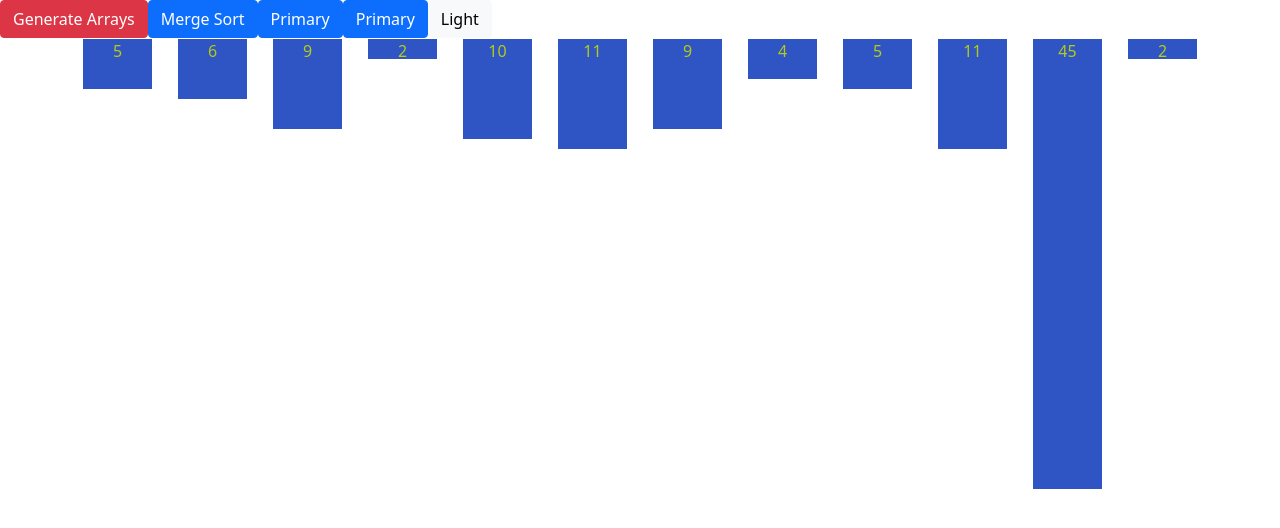
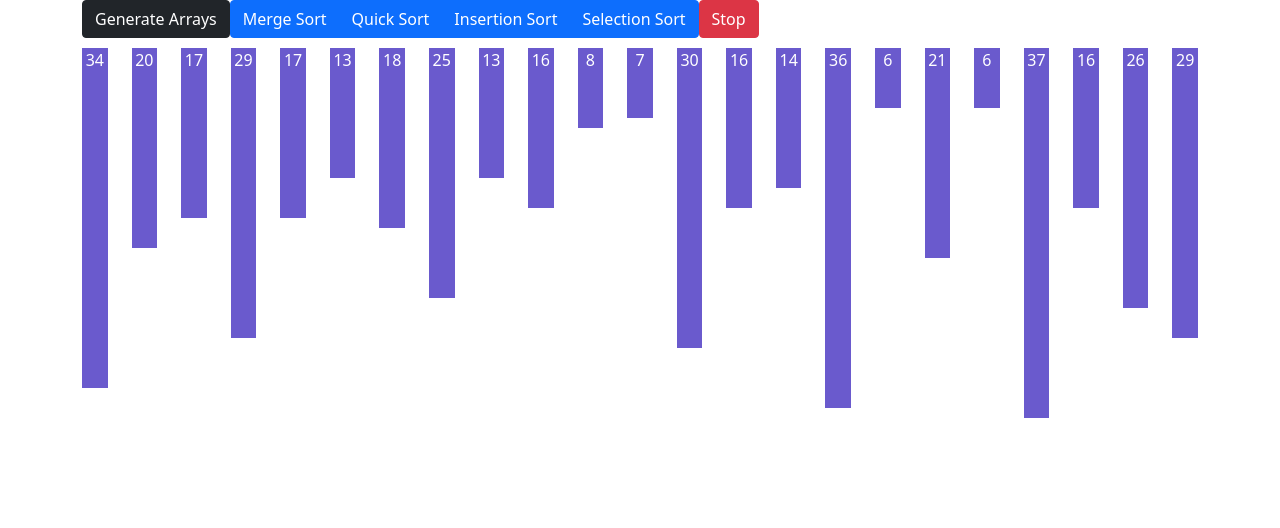
Before and after one commit to sikakente/sorting_visualizer, a Next.js app: page / in a window 1280 px wide. Shown: the top 528 px of the page. Built offline with nearby package versions, Linux system fonts and the light colour scheme.

Commit message:
Added sort animation

```diff
--- a/components/Bar.js
+++ b/components/Bar.js
@@ -4,7 +4,7 @@ export default function Bar(props) {
   const { barNumber } = props;
   return (
     <div className="col">
-      <div className={styles.bar} style={{ height: `${barNumber * 10}px` }}>
+      <div className={`${styles.bar} array-bar`} style={{ height: `${barNumber * 10}px` }}>
         {barNumber}
       </div>
     </div>
--- a/components/Bar.module.css
+++ b/components/Bar.module.css
@@ -1,6 +1,5 @@
 .bar {
-  background-color: rgb(47, 84, 196);
-  margin: 1px;
-  color: rgb(179, 203, 23);
+  background-color: rgb(106, 90, 205);
+  color: rgb(255, 255, 255);
   text-align: center;
 }
--- a/components/BarArea.js
+++ b/components/BarArea.js
@@ -1,10 +1,11 @@
 import Bar from "./Bar";
+import styles from "./BarArea.module.css";
 
 export default function BarArea(props) {
   const { bars } = props;
   return (
     <div className="container">
-      <div className="row align-items-start">
+      <div className={`row align-items-start ${styles.bararea}`}>
         {bars.map((barNumber, index) => (
           <Bar key={index} barNumber={barNumber} />
         ))}
--- a/components/BarArea.module.css
+++ b/components/BarArea.module.css
@@ -0,0 +1,3 @@
+.bararea {
+  margin-top: 10px;
+}
--- a/components/ButtonBar.js
+++ b/components/ButtonBar.js
@@ -1,22 +1,44 @@
 export default function ButtonBar(props) {
-  const { onGenerateBars, onMergeSort } = props;
+  const {
+    onGenerateBars,
+    onMergeSort,
+    onInsertionSort,
+    onSelectionSort,
+    onQuickSort,
+    onStop,
+  } = props;
   return (
-    <nav className="nav">
-      <button type="button" className="btn btn-danger" onClick={onGenerateBars}>
+    <div className="container ">
+      <button type="button" className="btn btn-dark" onClick={onGenerateBars}>
         Generate Arrays
       </button>
-      <button type="button" className="btn btn-primary" onClick={onMergeSort}>
-        Merge Sort
+
+      <div className="btn-group" role="group" aria-label="Basic example">
+        <button type="button" className="btn btn-primary" onClick={onMergeSort}>
+          Merge Sort
+        </button>
+        <button type="button" className="btn btn-primary" onClick={onQuickSort}>
+          Quick Sort
+        </button>
+        <button
+          type="button"
+          className="btn btn-primary"
+          onClick={onInsertionSort}
+        >
+          Insertion Sort
+        </button>
+        <button
+          type="button"
+          className="btn btn-primary"
+          onClick={onSelectionSort}
+        >
+          Selection Sort
+        </button>
+      </div>
+
+      <button type="button" className="btn btn-danger" onClick={onStop}>
+        Stop
       </button>
-      <button type="button" className="btn btn-primary">
-        Primary
-      </button>
-      <button type="button" className="btn btn-primary">
-        Primary
-      </button>
-      <button type="button" className="btn btn-light">
-        Light
-      </button>
-    </nav>
+    </div>
   );
 }
--- a/pages/index.js
+++ b/pages/index.js
@@ -5,10 +5,17 @@ import ButtonBar from "../components/ButtonBar";
 import { generateRandomBars } from "../utils/generateRandomBars";
 import mergeSort from "../sorting_algorithms/merge-sort";
 
-const DEFAULT_BARS = [5, 6, 9, 2, 10, 11, 9, 4, 5, 11, 45, 2];
+// Change this value for the speed of the animations.
+const ANIMATION_SPEED_MS = 200;
+
+// This is the main color of the array bars.
+const PRIMARY_COLOR = "rgb(106, 90, 205)";
+
+// This is the color of array bars that are being compared throughout the animations.
+const SECONDARY_COLOR = "rgb(238, 130, 238)";
 
 export default function Home() {
-  const [bars, setBars] = useState(DEFAULT_BARS);
+  const [bars, setBars] = useState(() => generateRandomBars());
 
   const handleGenerateBars = () => {
     const newBars = generateRandomBars();
@@ -16,8 +23,46 @@ export default function Home() {
   };
 
   const handleMergeSort = () => {
-    const newBars = mergeSort(bars);
-    setBars(newBars);
+    const { sortedArray: newBars, animations } = mergeSort(bars);
+    for (let i = 0; i < animations.length; i++) {
+      const arrayBars = document.getElementsByClassName("array-bar");
+      console.log(arrayBars);
+      const isColorChange = i % 3 !== 2;
+      if (isColorChange) {
+        const [barOneIdx, barTwoIdx] = animations[i];
+        const barOneStyle = arrayBars[barOneIdx].style;
+        const barTwoStyle = arrayBars[barTwoIdx].style;
+        const color = i % 3 === 0 ? SECONDARY_COLOR : PRIMARY_COLOR;
+        setTimeout(() => {
+          barOneStyle.backgroundColor = color;
+          barTwoStyle.backgroundColor = color;
+        }, i * ANIMATION_SPEED_MS);
+      } else {
+        setTimeout(() => {
+          const [barOneIdx, newHeight] = animations[i];
+          const barOneStyle = arrayBars[barOneIdx].style;
+          barOneStyle.height = `${newHeight * 10}px`;
+          arrayBars[barOneIdx].innerHTML = `${newHeight}`;
+        }, i * ANIMATION_SPEED_MS);
+      }
+    }
+    //setBars(newBars);
+  };
+
+  const handleQuickSort = () => {};
+
+  const handleInsertionSort = () => {};
+
+  const handleSelectionSort = () => {};
+
+  const handleStop = () => {
+    let id = window.setTimeout(function () {}, 0);
+
+    while (id--) {
+      window.clearTimeout(id); // will do nothing if no timeout with id is present
+    }
+
+    handleGenerateBars();
   };
 
   return (
@@ -25,6 +70,10 @@ export default function Home() {
       <ButtonBar
         onGenerateBars={handleGenerateBars}
         onMergeSort={handleMergeSort}
+        onQuickSort={handleQuickSort}
+        onInsertionSort={handleInsertionSort}
+        onSelectionSort={handleSelectionSort}
+        onStop={handleStop}
       />
       <BarArea bars={bars} />
     </div>
--- a/sorting_algorithms/merge-sort.js
+++ b/sorting_algorithms/merge-sort.js
@@ -1,50 +1,76 @@
 export default function mergeSortWithAnimation(unsortedArray) {
-  function mergeSort(arr, aux, lo, hi) {
+  const animations = [];
+  if (unsortedArray.length <= 1) {
+    return { sortedArray: [...unsortedArray], animations };
+  }
+
+  const auxiliaryArray = unsortedArray.slice();
+  mergeSort(
+    unsortedArray,
+    auxiliaryArray,
+    0,
+    unsortedArray.length - 1,
+    animations
+  );
+
+  return { sortedArray: unsortedArray.slice(), animations };
+}
+
+function mergeSort(arr, aux, lo, hi, animations) {
   if (lo === hi) {
     return;
   }
 
   const mid = Math.floor((lo + hi) / 2);
-    mergeSort(aux, arr, lo, mid);
-    mergeSort(aux, arr, mid + 1, hi);
-    merge(arr, aux, lo, mid, hi);
+  mergeSort(aux, arr, lo, mid, animations);
+  mergeSort(aux, arr, mid + 1, hi, animations);
+  merge(arr, aux, lo, mid, hi, animations);
 }
 
-  function merge(arr, aux, lo, mid, hi) {
+function merge(arr, aux, lo, mid, hi, animations) {
   let i = lo;
   let j = mid + 1;
   let k = lo;
 
+  console.log(`Merging from Lo: ${lo}: mid: ${mid}: hi: ${hi}`);
+
   while (i <= mid && j <= hi) {
+    console.log(`Comparing i:${i}; j:${j}`);
+    console.log("Before comparison: ", aux, arr);
+
+    animations.push([i, j]);
+    animations.push([i, j]);
     if (aux[i] <= aux[j]) {
+      console.log(`Swapping i:${i}; j:${j}`);
+      animations.push([k, aux[i]]);
       arr[k] = aux[i];
       i++;
     } else {
+      animations.push([k, aux[j]]);
       arr[k] = aux[j];
       j++;
     }
     k++;
+    console.log("After comparison: ", aux, arr);
   }
 
   while (i <= mid) {
+    animations.push([i, i]);
+    animations.push([i, i]);
+    animations.push([k, aux[i]]);
     arr[k] = aux[i];
     i++;
     k++;
+    console.log("After Single comparison: ", aux, arr);
   }
 
-    while (j <= mid) {
+  while (j <= hi) {
+    animations.push([j, j]);
+    animations.push([j, j]);
+    animations.push([k, aux[j]]);
     arr[k] = aux[j];
     j++;
     k++;
+    console.log("After Single comparison: ", aux, arr);
   }
 }
-
-  if (unsortedArray.length <= 1) {
-    return [...unsortedArray];
-  }
-
-  const auxiliaryArray = [...unsortedArray];
-  mergeSort(unsortedArray, auxiliaryArray, 0, unsortedArray.length - 1);
-
-  return [...unsortedArray];
-}
```
Lines whose indentation alone changed are shown as unchanged.
